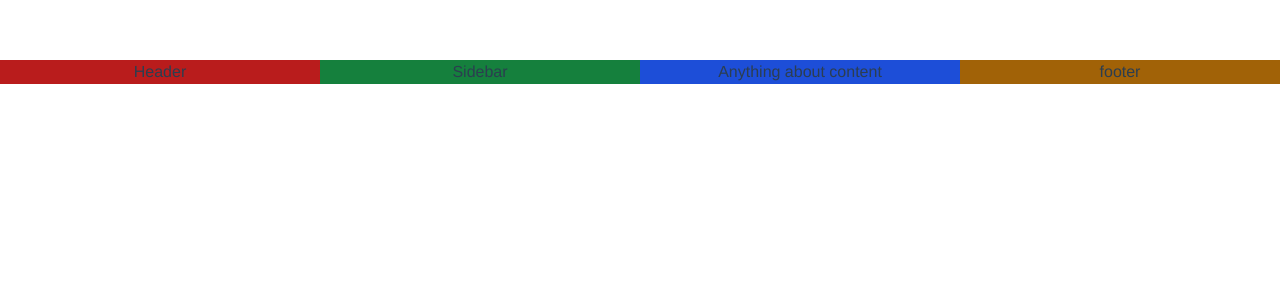
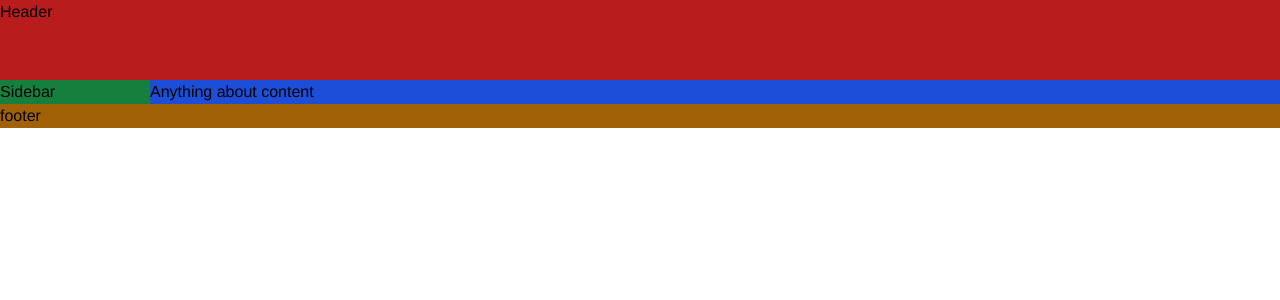
Before and after one commit to doohanas/flex-grid-project, a Vue app: page / in a window 1280 px wide. Shown: the top 300 px of the page. Built offline with nearby package versions, Linux system fonts and the light colour scheme.

Commit message:
style (main-page): add grid for layouting main page

```diff
--- a/src/App.vue
+++ b/src/App.vue
@@ -20,8 +20,5 @@ export default {
   font-family: Avenir, Helvetica, Arial, sans-serif;
   -webkit-font-smoothing: antialiased;
   -moz-osx-font-smoothing: grayscale;
-  text-align: center;
-  color: #2c3e50;
-  margin-top: 60px;
 }
 </style>
--- a/src/layouts/MainPage.pcss
+++ b/src/layouts/MainPage.pcss
@@ -1,19 +1,19 @@
 .layout {
-  @apply grid grid-cols-4;
+  @apply grid w-full grid-rows-[auto_auto_auto] grid-cols-[150px_2fr];
 
   &-header {
-    @apply w-full bg-red-700;
+    @apply h-[80px] bg-red-700 col-start-1 col-end-4;
   }
 
   &-sidebar {
-    @apply w-full bg-green-700;
+    @apply bg-green-700;
   }
 
   &-content {
-    @apply w-full bg-blue-700;
+    @apply bg-blue-700;
   }
 
   &-footer {
-    @apply w-full bg-yellow-700;
+    @apply bg-yellow-700 col-start-1 col-end-4;
   }
 }
```
